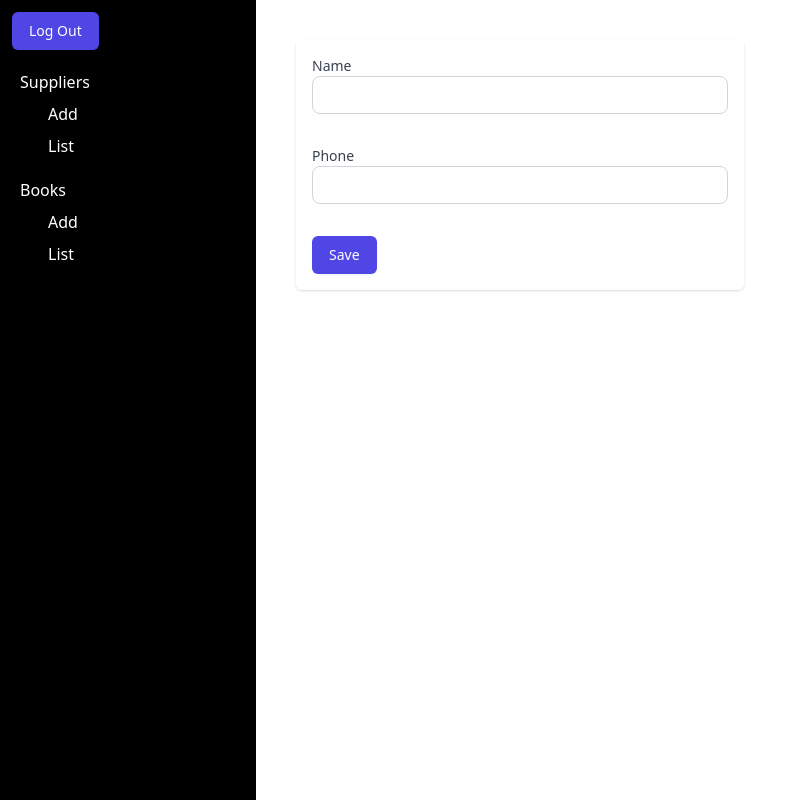
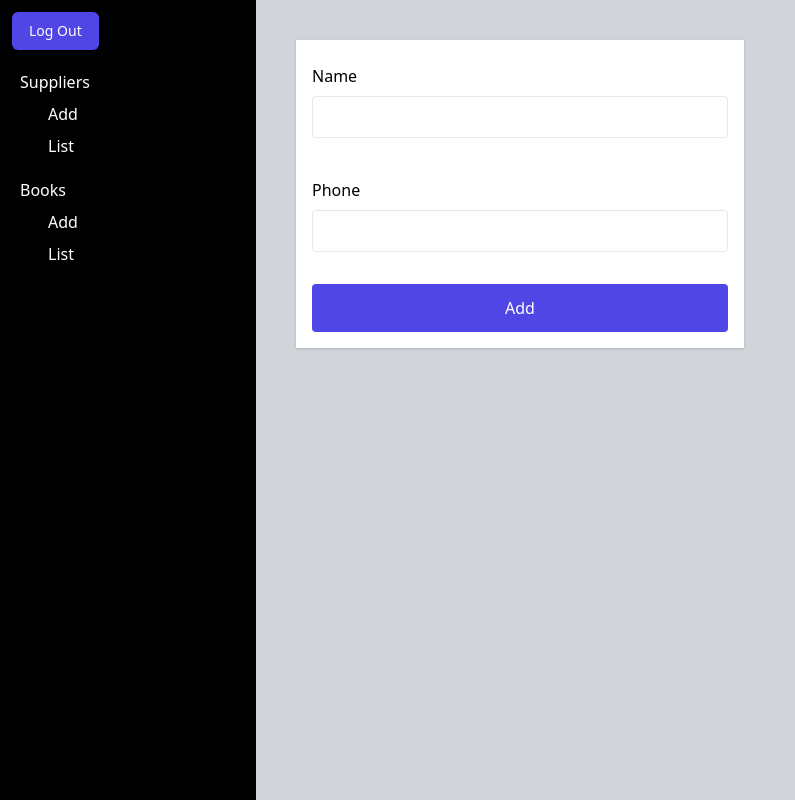
Before and after one commit to sarveshshejwadkar/int-book-store, a Next.js app: page /admin/suppliers/add in a window 1280 px wide. Shown: the whole page, without its empty margins (0-795 px from the left). Built offline with nearby package versions, Linux system fonts and the light colour scheme.

Commit message:
add styles

```diff
--- a/pages/admin/dashboard.js
+++ b/pages/admin/dashboard.js
@@ -13,18 +13,12 @@ function dashboard() {
         }
     }, [router])
     return (
-        <div className="container grid grid-cols-5">
+        <div className="grid grid-cols-5">
             <AdminSidebar />
-            <div className="grid col-span-4">
-                <div class="min-h-screen flex items-center justify-center bg-gray-50 py-12 px-4 sm:px-6 lg:px-8">
-                    <div class="max-w-md w-full space-y-8">
-                        <div>
-                            <h2 class="mt-6 text-center text-3xl font-extrabold text-gray-900">
-                                Welcome to the Book Store
-                            </h2>
-                        </div>
-                    </div>
-                </div>
+            <div className="grid col-span-4 bg-gray-300 min-h-screen flex items-center justify-center">
+                <h1 class="text-3xl">
+                    Welcome to the Book Store
+                </h1>
             </div>
         </div>
     )
--- a/pages/admin/index.js
+++ b/pages/admin/index.js
@@ -31,28 +31,42 @@ export default function Login() {
     }, [router, session])
 
     return (
-        <div className="container">
+        <div>
             <Head>
                 <title>Book Store</title>
                 <link rel="icon" href="/favicon.ico" />
             </Head>
-            <div class="min-h-screen flex items-center justify-center bg-gray-50 py-12 px-4 sm:px-6 lg:px-8">
+            <div class="min-h-screen flex items-center justify-center bg-gray-300">
                     {!session && <>
                         <form className="mt-8 space-y-6" onSubmit={handleSubmit(onSubmit)}>
                             <div className="rounded-md shadow-sm -space-y-px">
                                 <div className="py-5">
-                                    <label htmlFor="username" >Username</label>
-                                    <input type="text" name="username" value={username} onChange={(e) => setUsername(e.target.value)} ref={register({ required: true })} class="appearance-none rounded-none relative block w-full px-3 py-2 border border-gray-300 placeholder-gray-500 text-gray-900 rounded-t-md focus:outline-none focus:ring-indigo-500 focus:border-indigo-500 focus:z-10 sm:text-sm" />
+                                    <label htmlFor="username" className="block py-2">Username</label>
+                                    <input
+                                        type="text" name="username"
+                                        value={username}
+                                        onChange={(e) => setUsername(e.target.value)}
+                                        ref={register({ required: true })}
+                                        className="rounded block px-3 py-2 border" />
                                     {errors.username && <span className="mt-2 text-sm text-red-500">This field is required</span>}
                                 </div>
                                 <div>
-                                    <label htmlFor="password" >Password</label>
-                                    <input type="password" autoComplete="off" name="password" value={password} onChange={(e) => setPassword(e.target.value)} ref={register({ required: true })} className="appearance-none rounded-none relative block w-full px-3 py-2 border border-gray-300 placeholder-gray-500 text-gray-900 rounded-b-md focus:outline-none focus:ring-indigo-500 focus:border-indigo-500 focus:z-10 sm:text-sm" />
+                                    <label htmlFor="password" className="block pb-2">Password</label>
+                                    <input
+                                        type="password"
+                                        autoComplete="off"
+                                        name="password"
+                                        value={password}
+                                        onChange={(e) => setPassword(e.target.value)}
+                                        ref={register({ required: true })}
+                                        className="rounded block px-3 py-2 border" />
                                     {errors.password && <span className="mt-2 text-sm text-red-500">This field is required</span>}
                                 </div>
                             </div>
                             <div>
-                                <button type="submit" className="group relative w-full flex justify-center py-2 px-4 border border-transparent text-sm font-medium rounded-md text-white bg-indigo-600 hover:bg-indigo-700 focus:outline-none focus:ring-2 focus:ring-offset-2 focus:ring-indigo-500">
+                                <button
+                                    type="submit"
+                                    className="w-full py-3 px-4 rounded text-white bg-indigo-600 hover:bg-indigo-700">
                                     Sign in
                                 </button>
                             </div>
--- a/pages/admin/suppliers/[id].js
+++ b/pages/admin/suppliers/[id].js
@@ -47,27 +47,40 @@ export default function Edit() {
     }
 
     return (
-        <div className="container grid grid-cols-5">
+        <div className="grid grid-cols-5">
             <AdminSideBar />
-            <div className="grid col-span-4 m-10">
+            <div className="grid col-span-4 bg-gray-300">
                 <form onSubmit={handleSubmit(onSubmit)}>
-                    <div className="shadow overflow-hidden sm:rounded-md max-w-md">
+                    <div className="shadow overflow-hidden m-10 max-w-md">
                         <div className="p-4 bg-white">
-                            <label for="first_name" className="block text-sm font-medium text-gray-700">Name</label>
-                            <input name="supplierName" defaultValue={supplierName} ref={register({ required: true })} onChange={(e) => setSupplierName(e.target.value)} className="appearance-none rounded-lg relative block w-full px-3 py-2 border border-gray-300 placeholder-gray-500 text-gray-900 focus:outline-none focus:ring-indigo-500 focus:border-indigo-500 focus:z-10 sm:text-sm"/>
+                            <label htmlFor="supplierName" className="block py-2">Name</label>
+                            <input
+                                type="text"
+                                name="supplierName"
+                                defaultValue={supplierName}
+                                ref={register({ required: true })}
+                                onChange={(e) => setSupplierName(e.target.value)}
+                                className="w-full rounded block px-3 py-2 border" />
                             {errors.supplierName && <span className="mt-2 text-sm text-red-500">This field is required</span>}
                         </div>
 
                         <div className="p-4 bg-white">
-                            <label for="first_name" className="block text-sm font-medium text-gray-700">Phone</label>
-                            <input name="phoneNumber" defaultValue={phoneNumber} ref={register({ required: true })} onChange={(e) => setPhoneNumber(e.target.value)} className="appearance-none rounded-lg relative block w-full px-3 py-2 border border-gray-300 placeholder-gray-500 text-gray-900 focus:outline-none focus:ring-indigo-500 focus:border-indigo-500 focus:z-10 sm:text-sm"/>
+                            <label for="phoneNumber" className="block py-2">Phone</label>
+                            <input
+                                type="text"
+                                name="phoneNumber"
+                                defaultValue={phoneNumber}
+                                ref={register({ required: true })}
+                                onChange={(e) => setPhoneNumber(e.target.value)}
+                                className="rounded w-full px-3 py-2 border" />
                             {errors.phoneNumber && <span className="mt-2 text-sm text-red-500">This field is required</span>}
                         </div>
 
                         <div className="p-4 bg-white">
-                            <button type="submit" className="inline-flex justify-center py-2 px-4 border border-transparent shadow-sm text-sm font-medium rounded-md text-white bg-indigo-600 hover:bg-indigo-700 focus:outline-none focus:ring-2 focus:ring-offset-2 focus:ring-indigo-500">
+                            <button type="submit" className="w-full py-3 px-4 rounded text-white bg-indigo-600 hover:bg-indigo-700" >
                                 Update</button>
                         </div>
+
                     </div>
                 </form>
             </div>
--- a/pages/admin/suppliers/add.js
+++ b/pages/admin/suppliers/add.js
@@ -32,27 +32,34 @@ export default function Add() {
     }
 
     return (
-        <div className="container grid grid-cols-5">
+        <div className="grid grid-cols-5">
             <AdminSideBar />
-            <div className="grid col-span-4 m-10">
+            <div className="grid col-span-4 bg-gray-300">
                 <form onSubmit={handleSubmit(onSubmit)}>
-                    <div className="shadow overflow-hidden sm:rounded-md max-w-md">
+                    <div className="shadow overflow-hidden m-10 max-w-md">
                         <div className="p-4 bg-white">
-                            <label for="first_name" className="block text-sm font-medium text-gray-700">Name</label>
-                            <input type="text" name="supplierName" ref={register({ required: true })} onChange={(e) => setSupplierName(e.target.value)}
-                                className="appearance-none rounded-lg relative block w-full px-3 py-2 border border-gray-300 placeholder-gray-500 text-gray-900 focus:outline-none focus:ring-indigo-500 focus:border-indigo-500 focus:z-10 sm:text-sm" />
+                            <label for="supplierName" className="block py-2">Name</label>
+                            <input
+                                type="text"
+                                name="supplierName"
+                                ref={register({ required: true })}
+                                onChange={(e) => setSupplierName(e.target.value)}
+                                className="rounded w-full px-3 py-2 border" />
                             {errors.supplierName && <span className="mt-2 text-sm text-red-500">This field is required</span>}
                         </div>
 
                         <div className="p-4 bg-white">
-                            <label for="first_name" className="block text-sm font-medium text-gray-700">Phone</label>
-                            <input name="phoneNumber" ref={register({ required: true })} onChange={(e) => setPhoneNumber(e.target.value)}
-                                className="appearance-none rounded-lg relative block w-full px-3 py-2 border border-gray-300 placeholder-gray-500 text-gray-900 focus:outline-none focus:ring-indigo-500 focus:border-indigo-500 focus:z-10 sm:text-sm" />
+                            <label for="phoneNumber" className="block py-2">Phone</label>
+                            <input
+                                name="phoneNumber"
+                                ref={register({ required: true })}
+                                onChange={(e) => setPhoneNumber(e.target.value)}
+                                className="rounded w-full px-3 py-2 border" />
                             {errors.phoneNumber && <span className="mt-2 text-sm text-red-500">This field is required</span>}
                         </div>
 
                         <div className="p-4 bg-white">
-                            <button type="submit" className="inline-flex justify-center py-2 px-4 border border-transparent shadow-sm text-sm font-medium rounded-md text-white bg-indigo-600 hover:bg-indigo-700 focus:outline-none focus:ring-2 focus:ring-offset-2 focus:ring-indigo-500">Save</button>
+                            <button type="submit" className="w-full py-3 px-4 rounded text-white bg-indigo-600 hover:bg-indigo-700">Add</button>
                         </div>
 
                     </div>
--- a/pages/admin/suppliers/index.js
+++ b/pages/admin/suppliers/index.js
@@ -58,10 +58,10 @@ export default function ListSuppliers() {
     }, [setSuppliers])
 
     return (
-        <div className="container grid grid-cols-5">
+        <div className="grid grid-cols-5">
             <AdminSideBar />
-            <div className="grid col-span-4 m-10">
-                <div class="shadow overflow-hidden border-b border-gray-200 sm:rounded-lg">
+            <div className="grid col-span-4 bg-gray-300">
+                <div class="rounded m-10 overflow-hidden">
                     <table className="min-w-full divide-y divide-gray-200">
                         <thead className="bg-gray-50">
                             <tr>
@@ -90,7 +90,6 @@ export default function ListSuppliers() {
                 </div>
             </div>
         </div>
-
     )
 
 }
```
